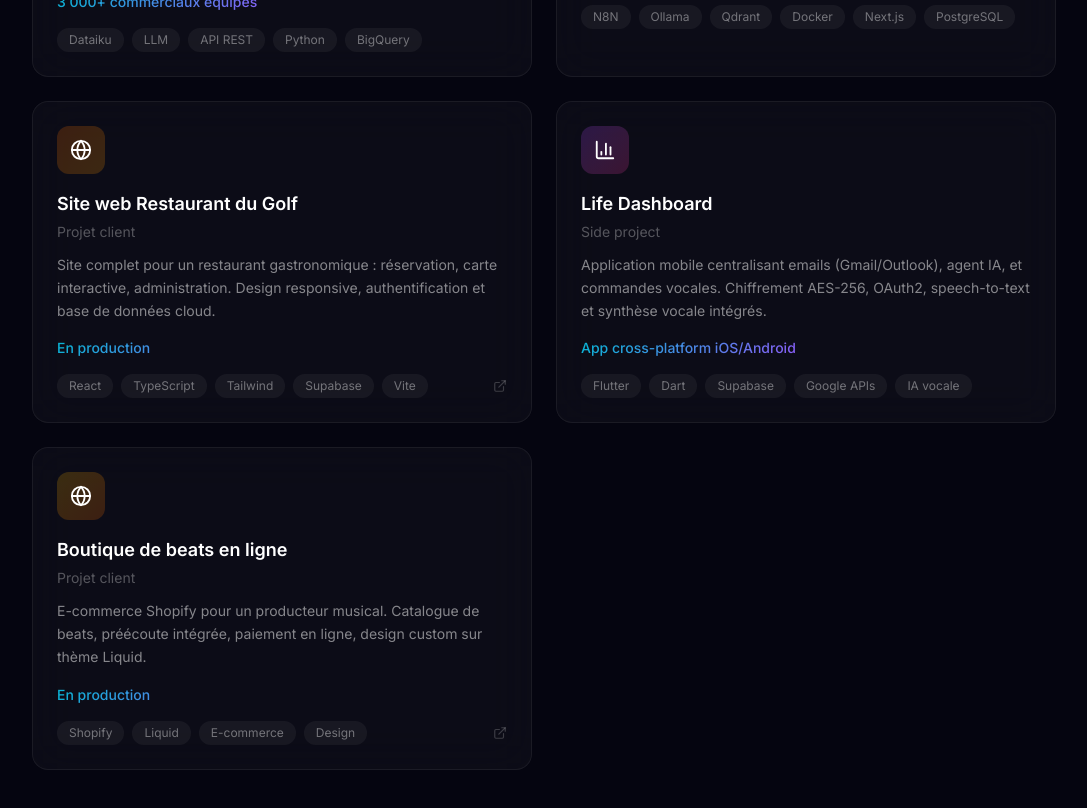
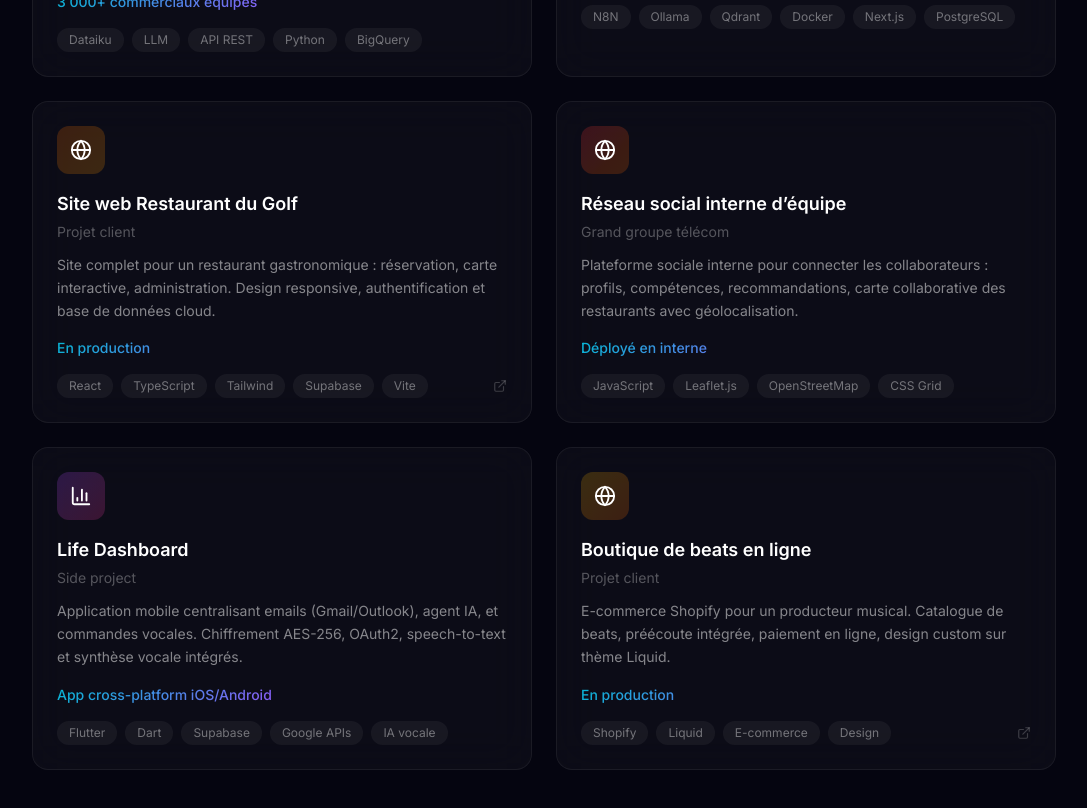
Before and after one commit to May-1600/cv-mayeul, a Next.js app: page / in a window 1280 px wide. Shown: the part 1380-2188 px from the top of the page, without its empty margins (96-1183 px from the left). Built offline with nearby package versions, Linux system fonts and the light colour scheme.

Commit message:
Add EntreNoo (team-connect) project

```diff
--- a/data/cv-data.ts
+++ b/data/cv-data.ts
@@ -51,6 +51,16 @@ export const projects: Project[] = [
     gradient: "from-orange-500/20 to-amber-500/20",
     icon: "globe",
     url: "https://restaurantdugolf-legreen.vercel.app",
+  },
+  {
+    title: "R\u00e9seau social interne d\u2019\u00e9quipe",
+    company: "Grand groupe t\u00e9l\u00e9com",
+    description:
+      "Plateforme sociale interne pour connecter les collaborateurs : profils, comp\u00e9tences, recommandations, carte collaborative des restaurants avec g\u00e9olocalisation.",
+    tags: ["JavaScript", "Leaflet.js", "OpenStreetMap", "CSS Grid"],
+    metric: "D\u00e9ploy\u00e9 en interne",
+    gradient: "from-red-500/20 to-orange-500/20",
+    icon: "globe",
   },
   {
     title: "Life Dashboard",
```
